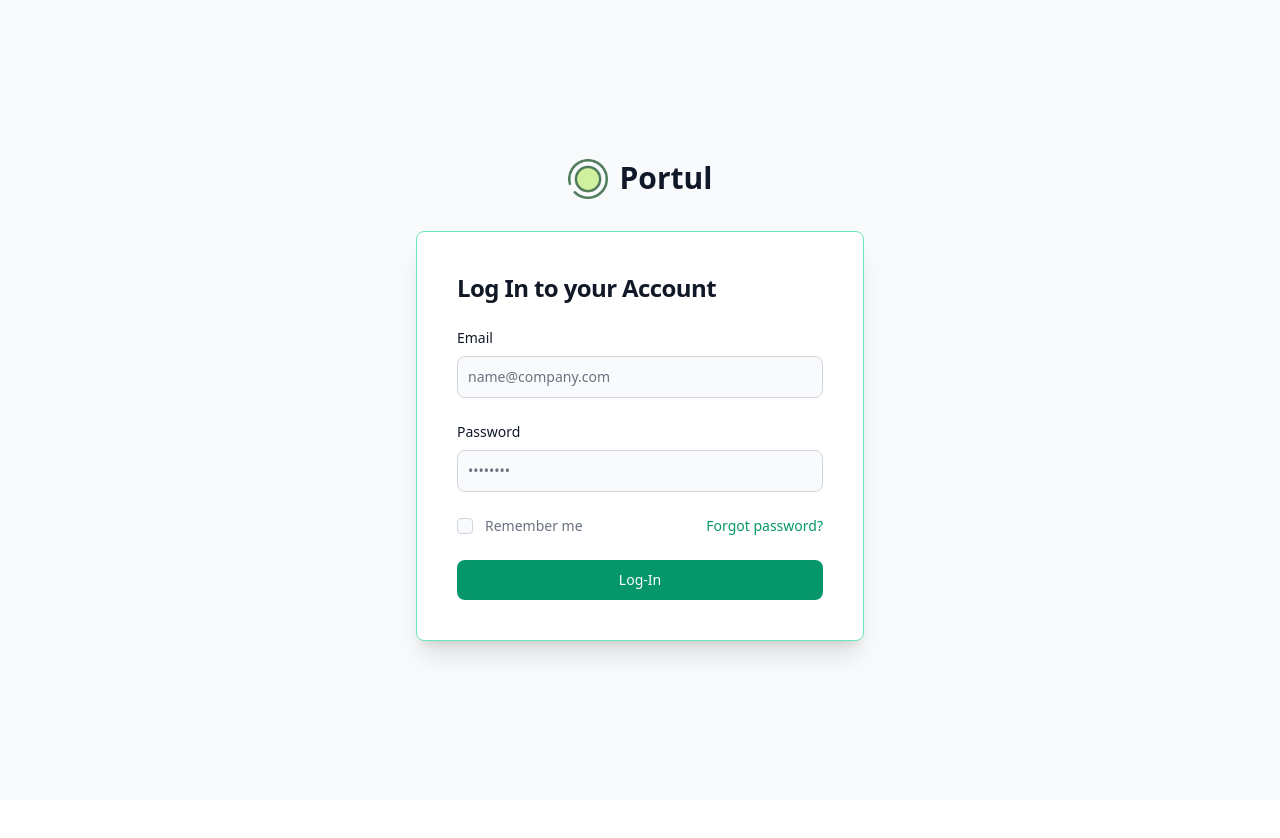
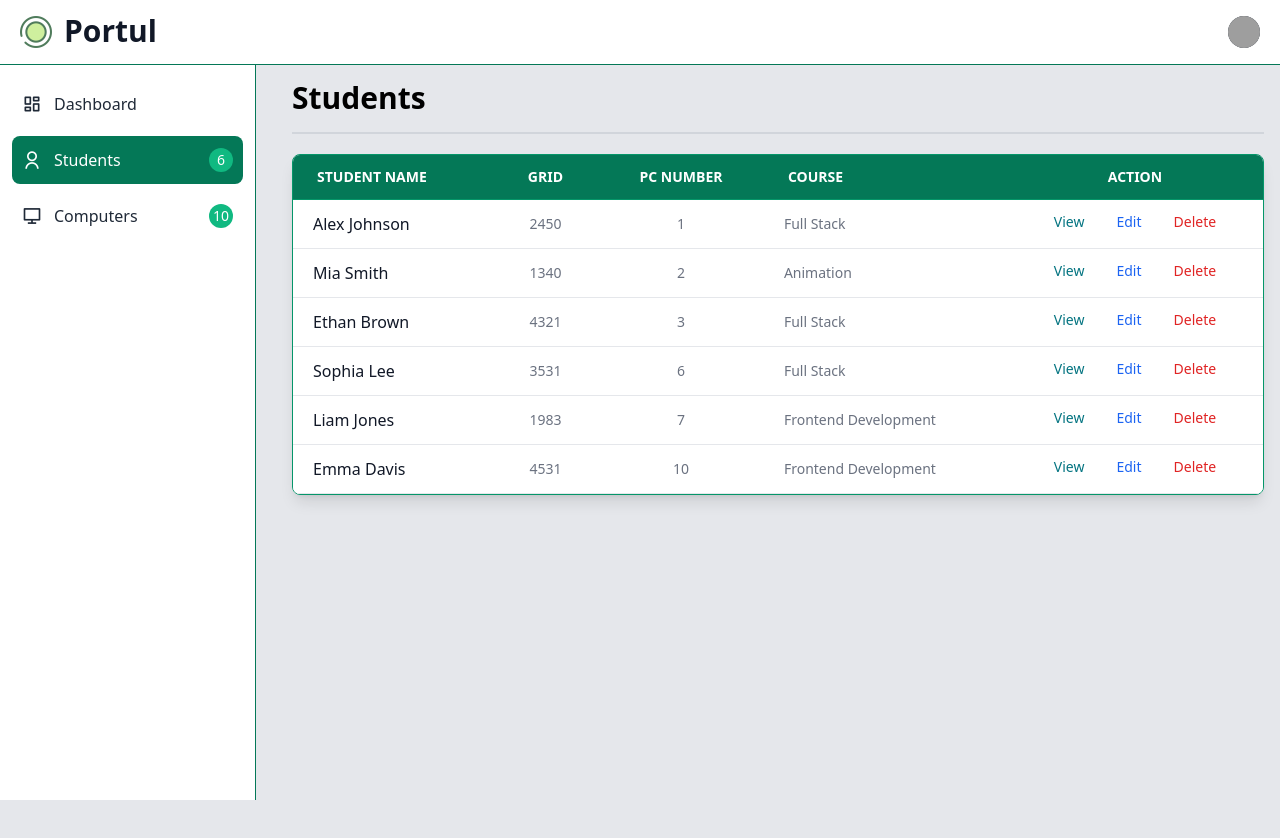
Before and after one commit to Anantshah133/Lab-portal-redux, a React (Vite) app: page /users in a window 1280 px wide. Before the commit this address led to /login. Shown: the top 838 px of the page. Before the commit the page ends 800 px from the top, so only its background shows below. Built offline with nearby package versions, Linux system fonts and the light colour scheme; grey boxes are pictures that could not be loaded.

Commit message:
Restructured code and added view for students, computers, dashboard page

```diff
--- a/src/App.jsx
+++ b/src/App.jsx
@@ -1,11 +1,11 @@
 import { BrowserRouter, Route, Routes } from "react-router-dom"
 import { useSelector } from "react-redux"
 import ProtectedRoute from "./components/ProtectedRoute"
-import Login from "./pages/Login"
+import Login from "./pages/login/Login"
 import DashboardLayout from "./pages/DashboardLayout"
-import Computers from "./pages/Computers"
-import Dashboard from "./pages/Dashboard"
-import Students from "./pages/Students"
+import Computers from "./pages/computers/Computers"
+import Dashboard from "./pages/dashboard/Dashboard"
+import Students from "./pages/students/Students"
 
 const App = () => {
     const { isLoggedIn } = useSelector((state) => state.user)
@@ -13,13 +13,13 @@ const App = () => {
     return (
         <BrowserRouter>
             <Routes>
-                <Route path="/" element={<ProtectedRoute isLoggedIn={isLoggedIn} />}>
+                {/* <Route path="/" element={<ProtectedRoute isLoggedIn={isLoggedIn} />}> */}
                     <Route path="/" element={<DashboardLayout />}>
                         <Route index element={<Dashboard />} />
                         <Route path='computers' element={<Computers />} />
                         <Route path='users' element={<Students />} />
                     </Route>
-                </Route>
+                {/* </Route> */}
                 <Route path="/login" element={<Login />}></Route>
             </Routes>
         </BrowserRouter>
--- a/src/components/Aside.jsx
+++ b/src/components/Aside.jsx
@@ -5,27 +5,29 @@ const Aside = () => {
     const url = useLocation();
     const path = url.pathname;
     const { studentList } = useSelector(state => state.students);
+    const { computerList } = useSelector(state => state.computers);
     return (
         <aside id="logo-sidebar" className="fixed top-0 left-0 z-40 w-64 h-screen pt-20 transition-transform -translate-x-full bg-white border-r border-emerald-700 sm:translate-x-0" aria-label="Sidebar">
             <div className="h-full px-3 pb-4 overflow-y-auto bg-white">
                 <ul className="space-y-2 font-medium">
                     <li>
-                        <Link to={'/'} className={`flex items-center p-3 rounded-lg ${path === '/' ? 'bg-emerald-700 text-white' : 'text-gray-800 hover:bg-gray-200'} group cursor-pointer`}>
+                        <Link to={'/'} className={`flex items-center p-[10px] rounded-lg ${path === '/' ? 'bg-emerald-700 text-white' : 'text-gray-800 hover:bg-gray-200'} group cursor-pointer`}>
                             <i className="ri-dashboard-line text-xl"></i>
                             <span className={`${path === '/' ? '' : 'group-hover:text-emerald-800'} ms-3`}>Dashboard</span>
                         </Link>
                     </li>
                     <li>
-                        <Link to={'/users'} className={`flex items-center p-3 rounded-lg ${path === '/users' ? 'bg-emerald-700 text-white' : 'text-gray-800 hover:bg-gray-200'} group cursor-pointer`}>
+                        <Link to={'/users'} className={`flex items-center p-[10px] rounded-lg ${path === '/users' ? 'bg-emerald-700 text-white' : 'text-gray-800 hover:bg-gray-200'} group cursor-pointer`}>
                             <i className="ri-user-line text-xl"></i>
                             <span className={`${path === '/users' ? '' : 'group-hover:text-emerald-800'} flex-1 ms-3 whitespace-nowrap`}>Students</span>
                             <span className="inline-flex items-center justify-center w-[18px] h-[18px] p-3 ms-3 text-sm font-medium text-white bg-emerald-500 rounded-full">{studentList.length}</span>
                         </Link>
                     </li>
                     <li>
-                        <Link to={'/computers'} className={`flex items-center p-3 rounded-lg ${path === '/computers' ? 'bg-emerald-700 text-white' : 'text-gray-800 hover:bg-gray-200'} group cursor-pointer`}>
+                        <Link to={'/computers'} className={`flex items-center p-[10px] rounded-lg ${path === '/computers' ? 'bg-emerald-700 text-white' : 'text-gray-800 hover:bg-gray-200'} group cursor-pointer`}>
                             <i className="ri-computer-line text-xl"></i>
                             <span className={`${path === '/computers' ? '' : 'group-hover:text-emerald-800'} flex-1 ms-3 whitespace-nowrap`}>Computers</span>
+                            <span className="inline-flex items-center justify-center w-[18px] h-[18px] p-3 ms-3 text-sm font-medium text-white bg-emerald-500 rounded-full">{computerList.length}</span>
                         </Link>
                     </li>
                 </ul>
--- a/src/features/computers/computersSlice.js
+++ b/src/features/computers/computersSlice.js
@@ -2,13 +2,13 @@ import { createSlice } from "@reduxjs/toolkit";
 
 const initialState = {
     computerList: [
-
+        { pcNum: 1, company: 'Lenovo', isAssigned: true },
         { pcNum: 2, company: 'Lenovo', isAssigned: true },
-        { pcNum: 3, company: 'Mac', isAssigned: true },
+        { pcNum: 3, company: 'Lenovo', isAssigned: true },
         { pcNum: 4, company: 'Mac', isAssigned: false },
         { pcNum: 5, company: 'Mac', isAssigned: false },
         { pcNum: 6, company: 'Lenovo', isAssigned: true },
-        { pcNum: 7, company: 'HP', isAssigned: true },
+        { pcNum: 7, company: 'Lenovo', isAssigned: true },
         { pcNum: 8, company: 'HP', isAssigned: false },
         { pcNum: 9, company: 'HP', isAssigned: false },
         { pcNum: 10, company: 'HP', isAssigned: true },
--- a/src/pages/Computers.jsx
+++ /dev/null
@@ -1,9 +0,0 @@
-const Computers = () => {
-    return (
-        <>
-            <h1 className="text-3xl ml-5 mb-4 font-semibold whitespace-nowrap">Computers</h1>
-        </>
-    )
-}
-
-export default Computers
--- /dev/null
+++ b/src/pages/computers/Computers.jsx
@@ -0,0 +1,15 @@
+import ComputersTable from "./components/ComputersTable"
+
+const Computers = () => {
+    return (
+        <>
+            <h1 className="text-3xl ml-5 mb-4 font-semibold whitespace-nowrap">Computers</h1>
+            <div className="ml-5 border border-gray-300 mb-5"></div>
+            <div className="pl-5">
+                <ComputersTable />
+            </div>
+        </>
+    )
+}
+
+export default Computers
--- /dev/null
+++ b/src/pages/computers/components/ComputersTable.jsx
@@ -0,0 +1,53 @@
+import { useSelector } from "react-redux"
+import { Link } from "react-router-dom"
+
+const ComputersTable = () => {
+    const { computerList } = useSelector(state => state.computers)
+    console.log(computerList)
+    return (
+        <div className="relative overflow-x-auto shadow-lg sm:rounded-lg border border-emerald-600">
+            <table className="w-full text-sm text-left rtl:text-right text-gray-500">
+                <thead className="text-sm border-b border-emerald-600 text-white uppercase bg-emerald-700">
+                    <tr>
+                        <th scope="col" className="px-6 py-3">
+                            Pc Number
+                        </th>
+                        <th scope="col" className="px-6 py-3">
+                            Company
+                        </th>
+                        <th scope="col" className="px-6 py-3">
+                            Status
+                        </th>
+                        <th scope="col" className="px-6 py-3 text-center">
+                            Action
+                        </th>
+                    </tr>
+                </thead>
+                <tbody>
+                    {
+                        computerList.map((computer, idx) => (
+                            <tr className="bg-white border-b hover:bg-emerald-50" key={idx}>
+                                <th scope="row" className="px-5 text-base py-3 font-medium text-gray-900 whitespace-nowrap">
+                                    {computer.pcNum}
+                                </th>
+                                <td className="px-5 py-3">
+                                    {computer.company}
+                                </td>
+                                <td className="px-5 py-3">
+                                    {computer.isAssigned ? 'Assigned' : 'Not Assigned'}
+                                </td>
+                                <td className="px-5 py-3 text-center flex gap-8 justify-center">
+                                    <Link className="font-medium text-teal-600 dark:text-teal-500 hover:underline">View</Link>
+                                    <Link className="font-medium text-blue-600 dark:text-blue-500 hover:underline">Edit</Link>
+                                    <Link className="font-medium text-red-600 dark:text-red-500 hover:underline">Delete</Link>
+                                </td>
+                            </tr>
+                        ))
+                    }
+                </tbody>
+            </table>
+        </div>
+    )
+}
+
+export default ComputersTable
--- a/src/pages/Dashboard.jsx
+++ b/src/pages/dashboard/Dashboard.jsx
@@ -6,6 +6,7 @@ const Dashboard = () => {
     return (
         <>
             <h1 className="text-3xl ml-5 mb-4 font-semibold whitespace-nowrap">Dashboard</h1>
+            <div className="ml-5 border border-gray-300 mb-5"></div>
             <div className="p-1 border-emerald-700 rounded-lg flex-wrap flex">
                 <div className="w-full md:w-1/2 mt-4 lg:w-1/3 lg:mt-0 px-3">
                     <div className="p-6 transition-shadow border border-emerald-700 rounded-lg shadow-lg hover:shadow-lg bg-white flex">
--- a/src/pages/Login.jsx
+++ b/src/pages/login/Login.jsx
@@ -1,8 +1,8 @@
 import { useState } from 'react'
-import Logo from '../components/Logo'
+import Logo from '../../components/Logo'
 import { ToastContainer, toast } from 'react-toastify';
 import { useDispatch, useSelector } from 'react-redux';
-import { setIsLoggedIn } from '../features/user/userSlice';
+import { setIsLoggedIn } from '../../features/user/userSlice';
 import { useNavigate } from 'react-router-dom';
 
 const Login = () => {
--- a/src/pages/Students.jsx
+++ b/src/pages/students/Students.jsx
@@ -1,11 +1,15 @@
 import { useSelector } from "react-redux";
+import StudentsTable from "./components/StudentsTable";
 
 const Students = () => {
     const { studentList } = useSelector(state => state.students)
-    console.log(studentList);
     return (
         <>
             <h1 className="text-3xl ml-5 mb-4 font-semibold whitespace-nowrap">Students</h1>
+            <div className="ml-5 border border-gray-300 mb-5"></div>
+            <div className="pl-5">
+                <StudentsTable />
+            </div>
         </>
     )
 }
--- /dev/null
+++ b/src/pages/students/components/StudentsTable.jsx
@@ -0,0 +1,58 @@
+import { useSelector } from "react-redux"
+import { Link } from "react-router-dom"
+
+const StudentsTable = () => {
+    const { studentList } = useSelector(state => state.students)
+    return (
+        <div className="relative overflow-x-auto shadow-lg sm:rounded-lg border border-emerald-600">
+            <table className="w-full text-sm text-left rtl:text-right text-gray-500">
+                <thead className="text-sm border-b border-emerald-600 text-white uppercase bg-emerald-700">
+                    <tr>
+                        <th scope="col" className="px-6 py-3">
+                            Student Name
+                        </th>
+                        <th scope="col" className="px-6 py-3 text-center">
+                            GRID
+                        </th>
+                        <th scope="col" className="px-6 py-3 text-center">
+                            PC Number
+                        </th>
+                        <th scope="col" className="px-6 py-3">
+                            Course
+                        </th>
+                        <th scope="col" className="px-6 py-3 text-center">
+                            Action
+                        </th>
+                    </tr>
+                </thead>
+                <tbody>
+                    {
+                        studentList.map((student, idx) => (
+                            <tr className="bg-white border-b hover:bg-emerald-50" key={idx}>
+                                <th scope="row" className="px-5 text-base py-3 font-medium text-gray-900 whitespace-nowrap">
+                                    {student.name}
+                                </th>
+                                <td className="px-5 py-3 text-center">
+                                    {student.grId}
+                                </td>
+                                <td className="px-5 py-3 text-center">
+                                    {student.pcNum}
+                                </td>
+                                <td className="px-5 py-3 capitalize">
+                                    {student.course}
+                                </td>
+                                <td className="px-5 py-3 text-center flex gap-8 justify-center">
+                                    <Link className="font-medium text-teal-600 dark:text-teal-500 hover:underline">View</Link>
+                                    <Link className="font-medium text-blue-600 dark:text-blue-500 hover:underline">Edit</Link>
+                                    <Link className="font-medium text-red-600 dark:text-red-500 hover:underline">Delete</Link>
+                                </td>
+                            </tr>
+                        ))
+                    }
+                </tbody>
+            </table>
+        </div>
+    )
+}
+
+export default StudentsTable
```
